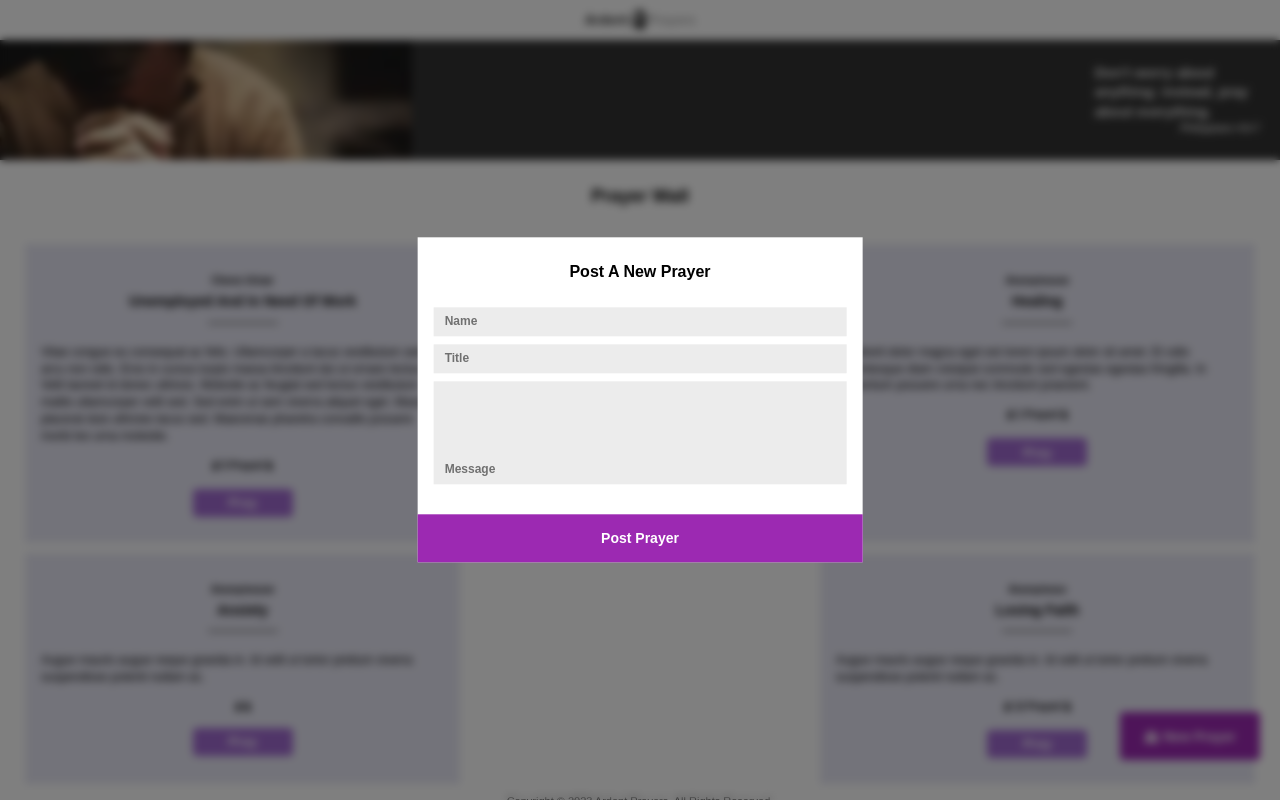
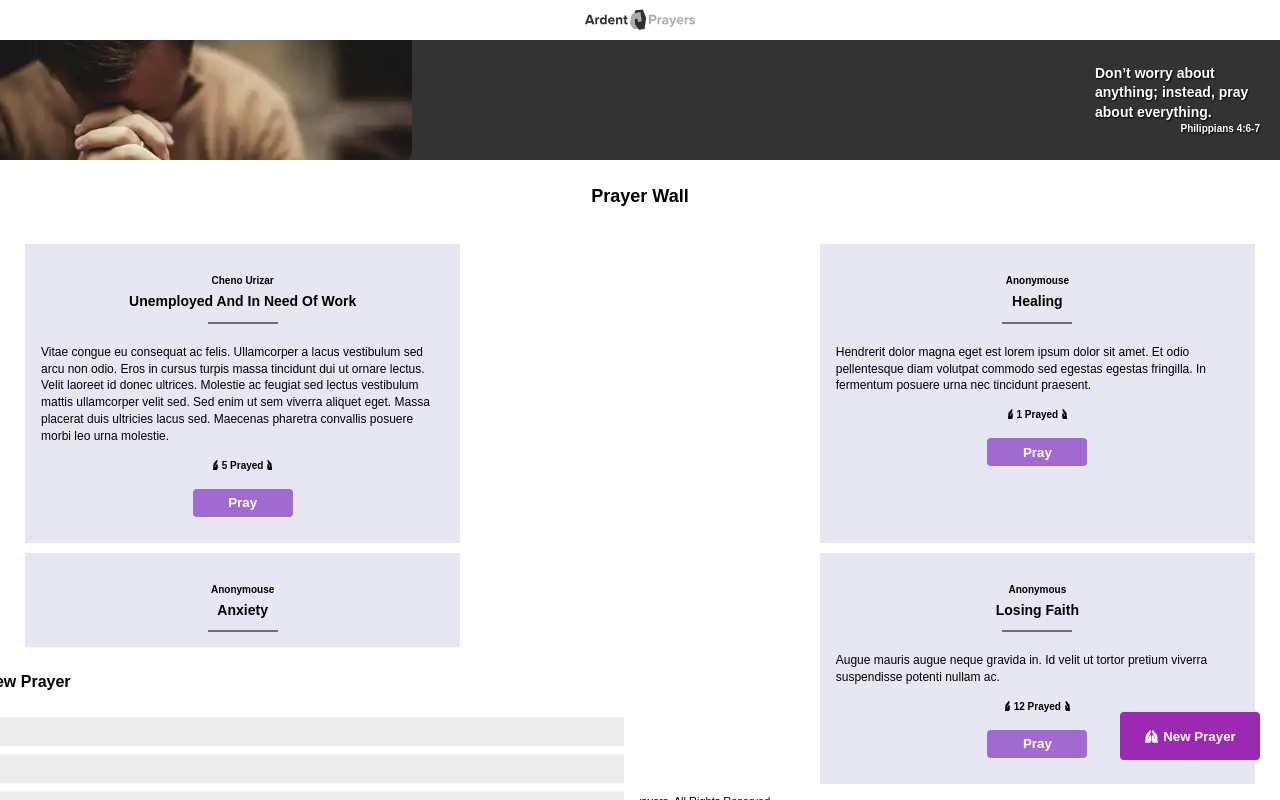
Before and after one commit to codeengie/ardent-prayers, a React (Vite) app: page / in a window 1280 px wide. Shown: the top 800 px of the page. Built offline with nearby package versions, Linux system fonts and the light colour scheme.

Commit message:
Modal Context Provider
Created Modal Context Provider and updated the following components:

- Backdrop
- CallToAction
- PostPrayer

to use the new context provider. I also added a styles to disable
scroll when the modal is visible. This is still a work in progress.

```diff
--- a/src/App.jsx
+++ b/src/App.jsx
@@ -1,5 +1,4 @@
-//import reactLogo from './assets/react.svg'
-//import viteLogo from '/vite.svg'
+import { ModalContextProvider } from './store/modal-context.jsx';
 import './App.scss'
 import Footer from './components/Footer/Footer.jsx';
 import Header from './components/Header/Header.jsx';
@@ -17,10 +16,12 @@ function App() {
 			<main role="main">
 				<PrayerWall/>
 			</main>
-			<CallToAction/>
-			<Footer/>
-			<PostPrayer/>
-			<Backdrop/>
+			<ModalContextProvider>
+				<CallToAction/>
+				<Footer/>
+				<PostPrayer/>
+				<Backdrop/>
+			</ModalContextProvider>
 		</>
 	)
 }
--- a/src/components/Backdrop/Backdrop.jsx
+++ b/src/components/Backdrop/Backdrop.jsx
@@ -1,10 +1,13 @@
+import { useContext } from 'react';
+import ModalContext from '../../store/modal-context.jsx';
 import './Backdrop.scss';
 
 const Backdrop = () => {
-	const toggleClass = 'backdrop backdrop--show'; // 'backdrop backdrop--show'
+	const ctxBackdrop = useContext(ModalContext)
+	const toggleClass = ctxBackdrop.isModalOpen ? 'backdrop backdrop--show' : 'backdrop'; // 'backdrop backdrop--show'
 
 	return (
-		<div className={toggleClass}></div>
+		<div className={toggleClass} onClick={ctxBackdrop.onModalClick}></div>
 	)
 }
 
--- a/src/components/CallToAction/CallToAction.jsx
+++ b/src/components/CallToAction/CallToAction.jsx
@@ -1,17 +1,16 @@
+import { useContext } from 'react';
+import ModalContext from '../../store/modal-context.jsx';
 import './CallToAction.scss';
 import Button from '../Button/Button.jsx';
 
 const CallToAction = () => {
-	const handleClick = (event) => {
-		event.preventDefault();
-		console.log('Open Prayer Request Form');
-	}
+	const ctx = useContext(ModalContext);
 
 	return (
 		<div className="cta">
 			<Button
 				cName="cta__button"
-				onClick={handleClick}
+				onClick={ctx.onModalClick}
 				text="New Prayer"/>
 		</div>
 	)
--- a/src/components/PostPrayer/PostPrayer.jsx
+++ b/src/components/PostPrayer/PostPrayer.jsx
@@ -1,13 +1,18 @@
+import { useContext } from 'react';
+import ModalContext from '../../store/modal-context.jsx';
 import './PostPrayer.scss';
 import Button from '../Button/Button.jsx';
 
 const PostPrayer = () => {
+	const ctxPostPrayer = useContext(ModalContext);
+	const toggleClass = ctxPostPrayer.isModalOpen ? 'post-prayer post-prayer--show' : 'post-prayer';
+
 	const handleSubmit = () => {
 		console.log('Form submitted');
 	}
 
 	return (
-		<div className="post-prayer">
+		<div className={toggleClass}>
 			<form className="post-prayer__form">
 				<h2 className="post-prayer__form-title">Post A New Prayer</h2>
 				<div className="post-prayer__form-wrap">
--- a/src/components/PostPrayer/PostPrayer.scss
+++ b/src/components/PostPrayer/PostPrayer.scss
@@ -2,7 +2,7 @@
 	background-color: var(--white);
 	//height: 334px;
 	left: 50%;
-	position: fixed;
+	//position: fixed;
 	top: 50%;
 	transform: translate(-50%, -50%);
 	z-index: 1020;
@@ -65,4 +65,8 @@
 			}
 		}
 	}
+
+	&--show {
+		position: fixed;
+	}
 }
--- a/src/index.scss
+++ b/src/index.scss
@@ -79,3 +79,7 @@ textarea {
 	resize: none;
 	white-space: revert;
 }
+
+.noscroll {
+	overflow: hidden;
+}
--- /dev/null
+++ b/src/store/modal-context.jsx
@@ -0,0 +1,18 @@
+import React, { useState } from 'react';
+
+const ModalContext = React.createContext({
+	isModalOpen: false
+});
+
+export const ModalContextProvider = (props) => {
+	const [isModalOpen, setIsModalOpen] = useState(false);
+
+	const handleModalState = () => {
+		document.body.classList.toggle('noscroll');
+		setIsModalOpen(!isModalOpen);
+	}
+
+	return <ModalContext.Provider value={{isModalOpen: isModalOpen, onModalClick: handleModalState}}>{props.children}</ModalContext.Provider>
+}
+
+export default ModalContext;
```
